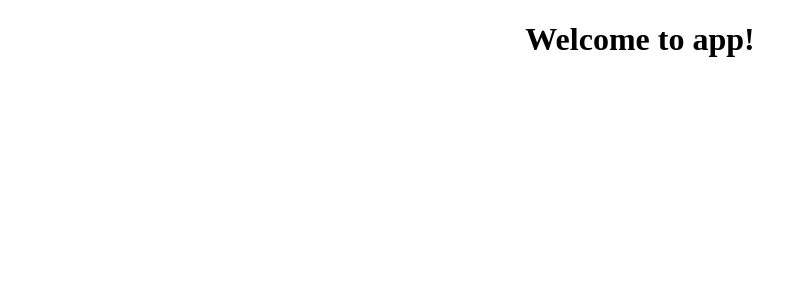
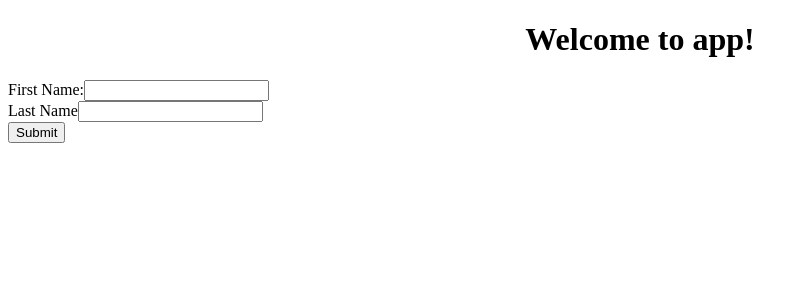
Before and after one commit to rojochen/ng4-basic-practice, an Angular app in the folder my-app/: page /login in a window 1280 px wide. Shown: the top 300 px of the page, without its empty margins (0-807 px from the left). Built offline with nearby package versions, Linux system fonts and the light colour scheme.

Commit message:
dev route

```diff
--- a/my-app/src/app/app.component.html
+++ b/my-app/src/app/app.component.html
@@ -4,3 +4,4 @@
     Welcome to {{title}}!
   </h1>
 </div>
+<router-outlet></router-outlet>
--- a/my-app/src/app/routing/route-demo-1/route-demo-1.component.html
+++ b/my-app/src/app/routing/route-demo-1/route-demo-1.component.html
@@ -1,3 +1,13 @@
-<p>
-  route-demo-1 works!
-</p>
+<form #form="ngForm" (ngSubmit)="submitForm(form.value)">
+  <div>
+    <label>First Name:</label>
+    <input type="text" class="form-control" name="firstName" ngModel required>
+  </div>
+  <div>
+    <label>Last Name</label>
+    <input type="text" class="form-control" name="lastName" ngModel required>
+  </div>
+  <div>
+    <button type="submit">Submit</button>
+  </div>
+</form>
--- a/my-app/src/app/routing/route-demo-1/route-demo-1.component.ts
+++ b/my-app/src/app/routing/route-demo-1/route-demo-1.component.ts
@@ -1,4 +1,5 @@
 import { Component, OnInit } from '@angular/core';
+import { NgForm } from '@angular/forms';
 
 @Component({
   selector: 'app-route-demo-1',
@@ -12,4 +13,7 @@ export class RouteDemo1Component implements OnInit {
   ngOnInit() {
   }
 
+  submitForm(f: NgForm) {
+    console.log(f);
+  }
 }
--- /dev/null
+++ b/my-app/src/app/routing/route-demo-2/route-demo-2.component.html
@@ -0,0 +1,3 @@
+<p>
+  route-demo-2 works!
+</p>
--- /dev/null
+++ b/my-app/src/app/routing/route-demo-2/route-demo-2.component.ts
@@ -0,0 +1,15 @@
+import { Component, OnInit } from '@angular/core';
+
+@Component({
+  selector: 'app-route-demo-2',
+  templateUrl: './route-demo-2.component.html',
+  styleUrls: ['./route-demo-2.component.css']
+})
+export class RouteDemo2Component implements OnInit {
+
+  constructor() { }
+
+  ngOnInit() {
+  }
+
+}
--- /dev/null
+++ b/my-app/src/app/routing/route-demo-3/route-demo-3.component.html
@@ -0,0 +1,3 @@
+<p>
+  route-demo-3 works!
+</p>
--- /dev/null
+++ b/my-app/src/app/routing/route-demo-3/route-demo-3.component.ts
@@ -0,0 +1,15 @@
+import { Component, OnInit } from '@angular/core';
+
+@Component({
+  selector: 'app-route-demo-3',
+  templateUrl: './route-demo-3.component.html',
+  styleUrls: ['./route-demo-3.component.css']
+})
+export class RouteDemo3Component implements OnInit {
+
+  constructor() { }
+
+  ngOnInit() {
+  }
+
+}
--- a/my-app/src/app/routing/routing.module.ts
+++ b/my-app/src/app/routing/routing.module.ts
@@ -1,11 +1,30 @@
 import { NgModule } from '@angular/core';
-import { CommonModule } from '@angular/common';
+import { CommonModule, LocationStrategy, HashLocationStrategy, PathLocationStrategy, APP_BASE_HREF } from '@angular/common'; //open hash need import LocationStrategy, HashLocationStrategy
+import { FormsModule } from '@angular/forms';                                                                 //open HTML5 nees import LocationStrategy, PathLocationStrategy, APP_BASE_HREF
+import { Routes, Route, RouterModule } from '@angular/router';
 import { RouteDemo1Component } from '../routing/route-demo-1/route-demo-1.component';
+import { RouteDemo2Component } from '../routing/route-demo-2/route-demo-2.component';
+import { RouteDemo3Component } from './route-demo-3/route-demo-3.component';
+
+const routes: Routes = [
+  { path: '', redirectTo: '/login', pathMatch: 'full' },
+  { path: 'login', component: RouteDemo1Component },
+  { path: 'index', component: RouteDemo2Component },
+  { path: '**', component: RouteDemo3Component }
+];
 
 @NgModule({
   imports: [
-    CommonModule
+    CommonModule,
+    FormsModule,
+    RouterModule.forRoot(routes)
   ],
-  declarations: [RouteDemo1Component]
+  providers: [
+    // { provide: LocationStrategy, useClass: HashLocationStrategy } //open hash inject porvide
+    { provide: LocationStrategy, useClass: PathLocationStrategy }, //open html5 inject porvide
+    { provide: APP_BASE_HREF, useValue: '/' } //open html5 inject porvide
+  ],
+  exports: [RouterModule],
+  declarations: [RouteDemo1Component, RouteDemo2Component, RouteDemo3Component]
 })
 export class RoutingModule { }
```
Also changed, not shown: my-app/src/app/routing/route-demo-2/route-demo-2.component.css (added), my-app/src/app/routing/route-demo-3/route-demo-3.component.css (added), 2 other files (tests, documents, lock files or other folders).
